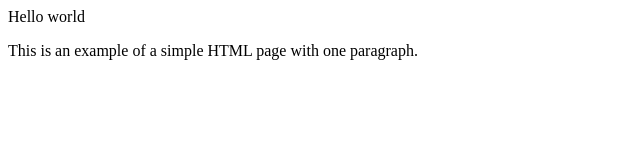
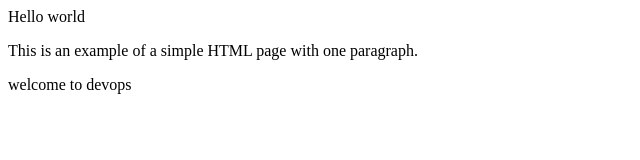
Before and after one commit to vinay2423/github, a plain HTML site: page index.html in a window 1280 px wide. Shown: the whole page, without its empty margins (0-640 px from the left). Drawn offline with Linux system fonts and the light colour scheme.

Commit message:
welcome to devops line added in index.html

```diff
--- a/index.html
+++ b/index.html
@@ -3,6 +3,7 @@
     <head> Hello world</head>
     <body>
         <p>This is an example of a simple HTML page with one paragraph.</p>
+        <p>welcome to devops</p>
 
     </body>
 </html>
```
